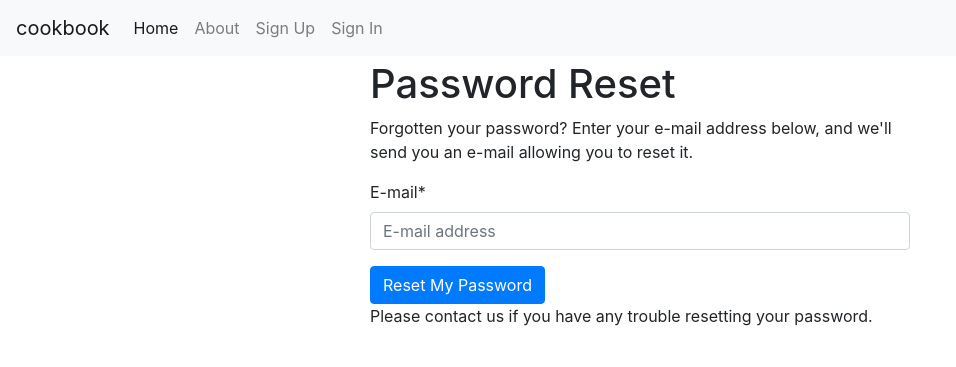
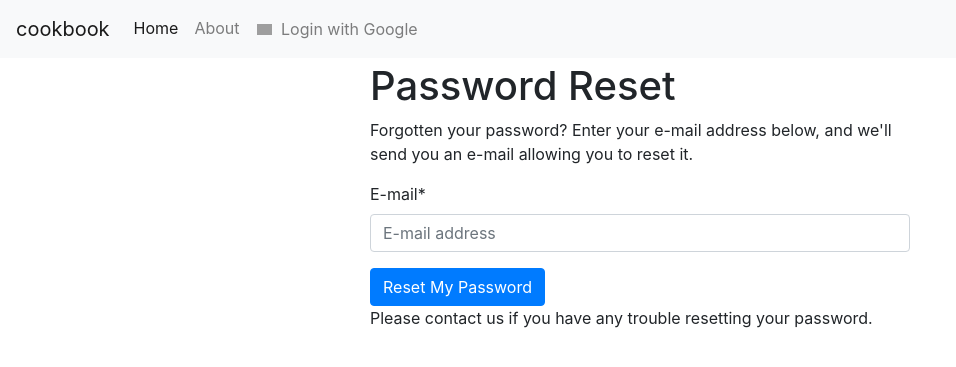
Before and after one commit to garinm90/cookbook, a Django app: page /accounts/password/reset/ in a window 1280 px wide. Shown: the top 367 px of the page, without its empty margins (0-956 px from the left). Run offline with Django 3.2, Linux system fonts and the light colour scheme; some libraries are stand-ins or nearby versions; grey boxes are pictures that could not be loaded.

Commit message:
Clean up file change default sign in to google

```diff
--- a/cookbook/templates/base.html
+++ b/cookbook/templates/base.html
@@ -7,6 +7,9 @@
     <meta name="viewport" content="width=device-width, initial-scale=1.0">
     <meta name="description" content="Recipe Cookbook">
     <meta name="author" content="Max Garin">
+    <meta name="google-signin-scope" content="profile email">
+    <meta name="google-signin-client_id" content="42718499605-i772tae1v131cildlbth70705h1er4d0.apps.googleusercontent.com">
+
 
     <!-- HTML5 shim, for IE6-8 support of HTML5 elements -->
     <!--[if lt IE 9]>
@@ -59,14 +62,21 @@
                 <a class="nav-link" href="{% url 'account_logout' %}">{% trans "Sign Out" %}</a>
               </li>
             {% else %}
-              <li class="nav-item">
+              <!-- <li class="nav-item">
                 {# URL provided by django-allauth/account/urls.py #}
                 <a id="sign-up-link" class="nav-link" href="{% url 'account_signup' %}">{% trans "Sign Up" %}</a>
               </li>
               <li class="nav-item">
                 {# URL provided by django-allauth/account/urls.py #}
                 <a id="log-in-link" class="nav-link" href="{% url 'account_login' %}">{% trans "Sign In" %}</a>
+              </li> -->
+              <li class="nav-item">
+                <a class="btn nav-link" href="/accounts/google/login" role="button" style="">
+                  <img width="15px" style="margin-bottom:3px; margin-right:5px" alt="Google sign-in" src="https://upload.wikimedia.org/wikipedia/commons/thumb/5/53/Google_%22G%22_Logo.svg/512px-Google_%22G%22_Logo.svg.png" />
+                  Login with Google
+                </a>
               </li>
+
             {% endif %}
           </ul>
         </div>
@@ -83,7 +93,6 @@
       {% endif %}
 
       {% block content %}
-        <p>Use this document as a way to quick start any new project.</p>
       {% endblock content %}
 
     </div> <!-- /container -->
@@ -101,6 +110,7 @@
       <script src="https://stackpath.bootstrapcdn.com/bootstrap/4.3.1/js/bootstrap.min.js" integrity="sha384-JjSmVgyd0p3pXB1rRibZUAYoIIy6OrQ6VrjIEaFf/nJGzIxFDsf4x0xIM+B07jRM" crossorigin="anonymous"></script>
 
       <!-- Your stuff: Third-party javascript libraries go here -->
+      <script src="https://apis.google.com/js/platform.js" async defer></script>
 
 
       <!-- place project specific Javascript in this file -->
```
